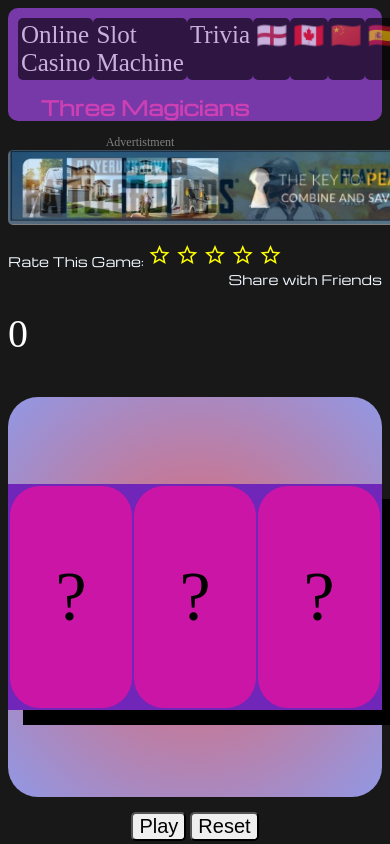
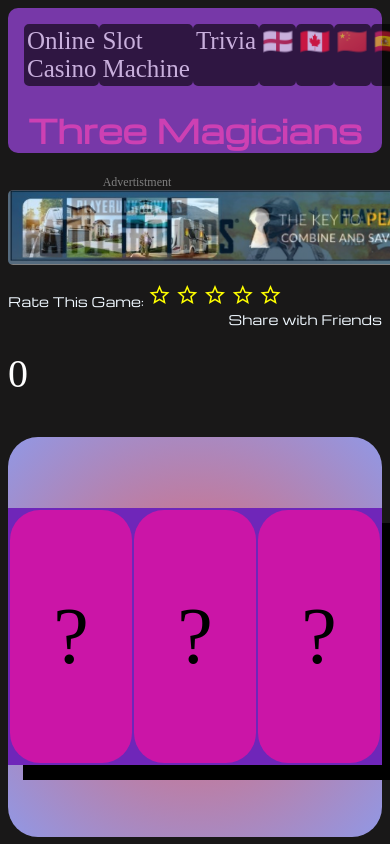
Before and after one commit to jozkan30/Slot_Machine-, a plain HTML site: page index.html in a window 390 px wide. Shown: the top 844 px of the page. Drawn offline with nearby package versions, Linux system fonts and the light colour scheme.

Commit message:
final changes before submission

```diff
--- a/app.js
+++ b/app.js
@@ -7,22 +7,22 @@ const choices=[
 ];
 
 let wallet={
-money:-5
+money:-5 };
 
-};
-document.getElementById('win').innerHTML=wallet.money
-
-
+// A random emjoi from the array
 function getRandomNumber(){
 let ranNum= choices[Math.floor(Math.random()* choices.length)];
 return ranNum;
 }
+
 getRandomNumber()
-
+// A function for grabing elements
 function getElements(id){
 return document.getElementById(id)
 }
 
+
+// Main function:
 function wheel(){
 
 let first = getElements('0');
@@ -44,7 +44,6 @@ if(slotA===slotB && slotA===slotC && slotB===slotC){
     document.getElementById('result').innerHTML="You win";
 
     document.getElementById('win').innerHTML=wallet.money += 10
-
 
 
 }else if(slotA===slotB ||slotA===slotC || slotB=== slotC)
--- a/index.html
+++ b/index.html
@@ -29,9 +29,9 @@
 <br>
 <div id="rate">
 Rate This Game:
-<span class="material-symbols-outlined"> star
+<span class="material-symbols-outlined" id="star"> star
 </span>
-<span class="material-symbols-outlined"> star
+<span class="material-symbols-outlined" > star
 </span>
 <span class="material-symbols-outlined"> star
 </span>
--- a/style.css
+++ b/style.css
@@ -110,7 +110,7 @@ box-shadow: 15px 15px;
 }
 .someImg{
 text-align: center;
-font-size: 70px;
+font-size: 80px;
 }
 
 .slot{
@@ -301,20 +301,6 @@ a{
 color:white;
 text-decoration: none;
 }
-
-
-@media (max-width:500px){
-
-header{
-font-size: 10px;
+a:hover{
+color: rgb(17, 17, 17);
 }
-
-
-  }
-
-
-
-
-
-
-}
```
Also changed, not shown: match.html (+0 -4 lines), 1 other file.
